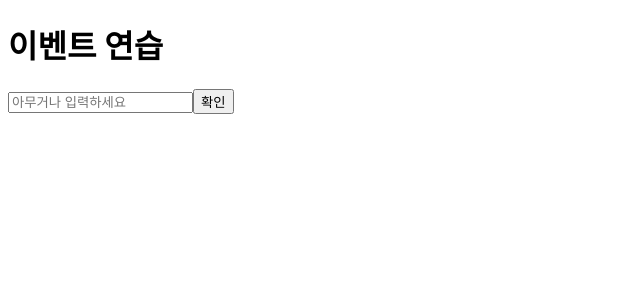
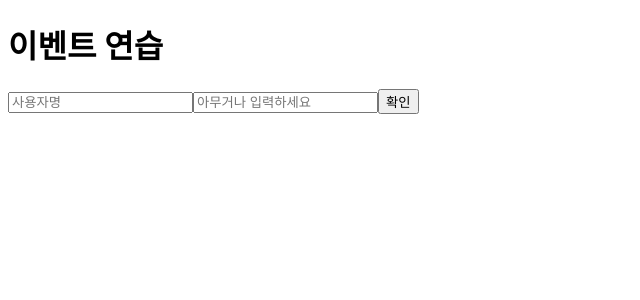
Before and after one commit to kdkim2810/react-study, a React (Create React App) app: page / in a window 1280 px wide. Shown: the top 300 px of the page, without its empty margins (0-640 px from the left). Built offline with nearby package versions, Linux system fonts and the light colour scheme.

Commit message:
4.2.4 input 여러개 다루기

```diff
--- a/src/App.js
+++ b/src/App.js
@@ -1,5 +1,5 @@
 import React from 'react'; // 리액트를 불러오는 구문
-import Component from './example/chapter_4/MyComponent4231';
+import Component from './example/chapter_4/MyComponent424';
 
 function App() {
   return <Component />;
--- /dev/null
+++ b/src/example/chapter_4/MyComponent424.js
@@ -0,0 +1,47 @@
+import React, { Component } from 'react';
+
+class EventPractice extends Component {
+  state = {
+    message: '',
+    username: ''
+  }
+
+  handleChange = (e) => {
+    this.setState({
+      [e.target.name]: e.target.value
+    })
+  }
+
+  handleClick = () => {
+    alert(this.state.username + ' : ' + this.state.message)
+    this.setState({
+      message: '',
+      username: ''
+    })
+  }
+
+  render() {
+    return (
+      <div>
+        <h1>이벤트 연습</h1>
+        <input
+          type="text"
+          name="username"
+          placeholder="사용자명"
+          value={this.state.username}
+          onChange={this.handleChange}
+        />
+        <input
+          type="text"
+          name="message"
+          placeholder="아무거나 입력하세요"
+          value={this.state.message}
+          onChange={this.handleChange}
+        />
+        <button onClick={this.handleClick}>확인</button>
+      </div>
+    )
+  }
+}
+
+export default EventPractice;
```
